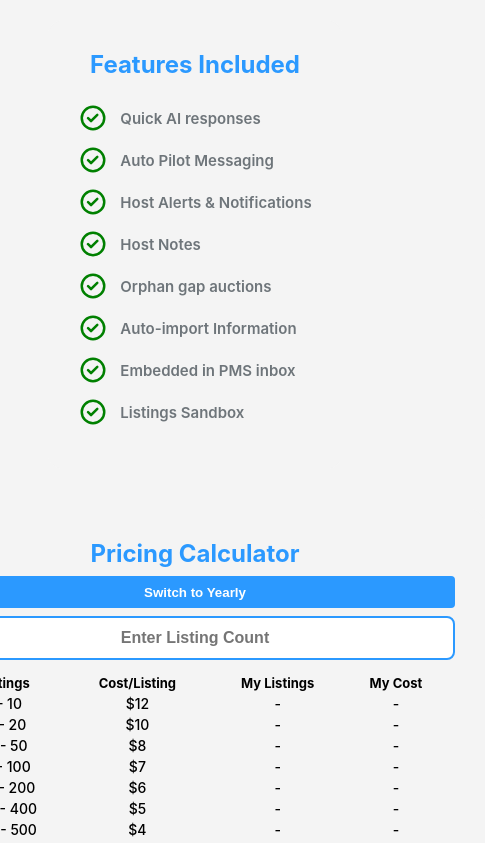
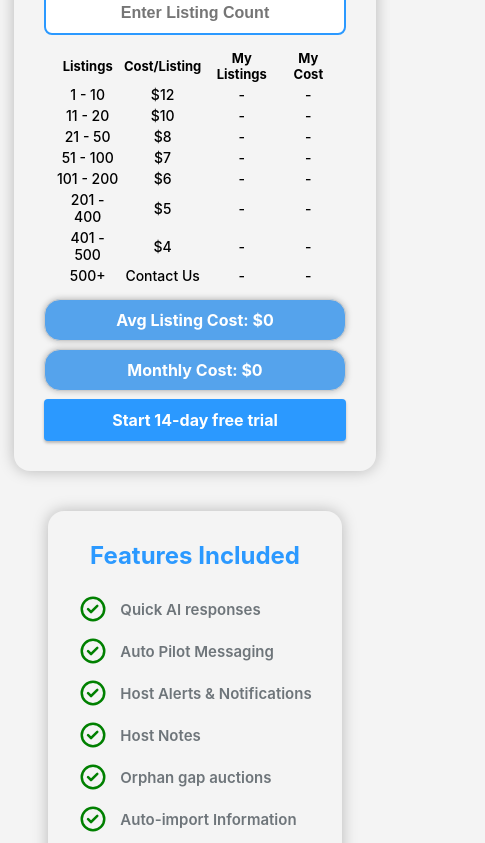
Before and after one commit to nathan-dopko/bestycalc, a React (Create React App) app: page / in a window 390 px wide. Shown: the top 843 px of the page, 485 px wide, since content can reach past the window. Built offline with nearby package versions, Linux system fonts and the light colour scheme.

Commit message:
added responsivness

```diff
--- a/src/App.css
+++ b/src/App.css
@@ -4,10 +4,12 @@
   align-items: center;
   height: 100vh;
   width: 100%;
+  overflow: hidden;
 }
 
 .compWrapper {
-  width: 100%;
+  /* width: calc(100% - 200px); */
+  max-height: calc(100vh - 200px);
   height: fit-content;
   display: flex;
   justify-content: center;
@@ -16,18 +18,34 @@
   padding: 100px;
 }
 
-@media (max-width: 470px) {
+@media (max-width: 900px) {
   .App {
     background-color: #f4f4f4;
     width: 100%;
-    height: 100%;
   }
   .compWrapper {
-    flex-direction: column;
+    flex-direction: column-reverse;
     width: 100%;
-    padding: 20px;
+    max-height: unset;
+    padding: 50px;
   }
   body {
     background-color: #f4f4f4;
   }
 }
+
+@media (max-width: 550px) {
+  .App {
+    background-color: #f4f4f4;
+    width: 100%;
+  }
+  .compWrapper {
+    flex-direction: column-reverse;
+    width: 100%;
+    max-height: unset;
+    padding: 50px;
+  }
+  body {
+    background-color: #f4f4f4;
+  }
+}
--- a/src/App.js
+++ b/src/App.js
@@ -1,5 +1,4 @@
 import "./App.css";
-
 import React from "react";
 import { BestyCalcR } from "./components/Vreact/BestyCalcR";
 import { Card } from "./components/Vreact/Card/Card";
--- a/src/components/Vreact/Card/Card.css
+++ b/src/components/Vreact/Card/Card.css
@@ -40,14 +40,36 @@
   font-size: 17px;
   font-weight: 600;
   color: #6e757a;
+  white-space: nowrap;
 }
 
-@media (max-width: 470px) {
+@media (max-width: 900px) {
   .card {
-    box-shadow: 0px 0px 15px 0px rgba(0, 0, 0, 0);
     padding: 30px;
   }
   .featuresList {
+    width: 100%;
+    display: grid;
+    grid-template-columns: 1fr 1fr;
+    gap: 12px;
+    padding: 15px 0px;
+  }
+  .featureText {
+    font-size: 15px;
+    font-weight: 600;
+    color: #6e757a;
+  }
+}
+
+@media (max-width: 550px) {
+  .card {
+    padding: 30px;
+  }
+  .featuresList {
+    width: 100%;
+    display: flex;
+    flex-direction: column;
+    gap: 12px;
     padding: 12px 0px;
   }
   .featureText {
--- a/src/components/Vreact/styles.css
+++ b/src/components/Vreact/styles.css
@@ -182,9 +182,62 @@ input[type="number"] {
   width: auto;
 }
 
-@media (max-width: 470px) {
+@media (max-width: 900px) {
   .calculatorWrapper {
-    box-shadow: 0px 0px 15px 0px rgba(0, 0, 0, 0);
+    padding: 30px;
+    width: 100%;
+  }
+
+  .contentWrapper {
+    display: flex;
+    flex-direction: column;
+    width: 100%;
+    height: fit-content;
+    gap: 8px;
+  }
+
+  .pricingTable {
+    font-size: 13px;
+  }
+
+  .avgListings {
+    width: auto;
+  }
+
+  .freeTrialButton {
+    margin: 0;
+    width: auto;
+    height: 32px;
+    border-radius: 4px;
+    border: 1px solid transparent;
+    background-color: #2b99ff;
+    padding: 4px 8px;
+    text-align: center;
+    cursor: pointer;
+    color: white;
+    font-weight: bold;
+    white-space: nowrap;
+    box-shadow: 0px 2px 3px 0px rgba(0, 0, 0, 0.25);
+  }
+
+  .contactUsBtn {
+    width: auto;
+    height: 32px;
+    border-radius: 4px;
+    border: 1px solid transparent;
+    background-color: #2b99ff;
+    padding: 4px 8px;
+    text-align: center;
+    cursor: pointer;
+    color: white;
+    font-weight: bold;
+    white-space: nowrap;
+    box-shadow: 0px 2px 3px 0px rgba(0, 0, 0, 0.25);
+  }
+}
+
+@media (max-width: 550px) {
+  .calculatorWrapper {
     padding: 30px;
   }
 
```
